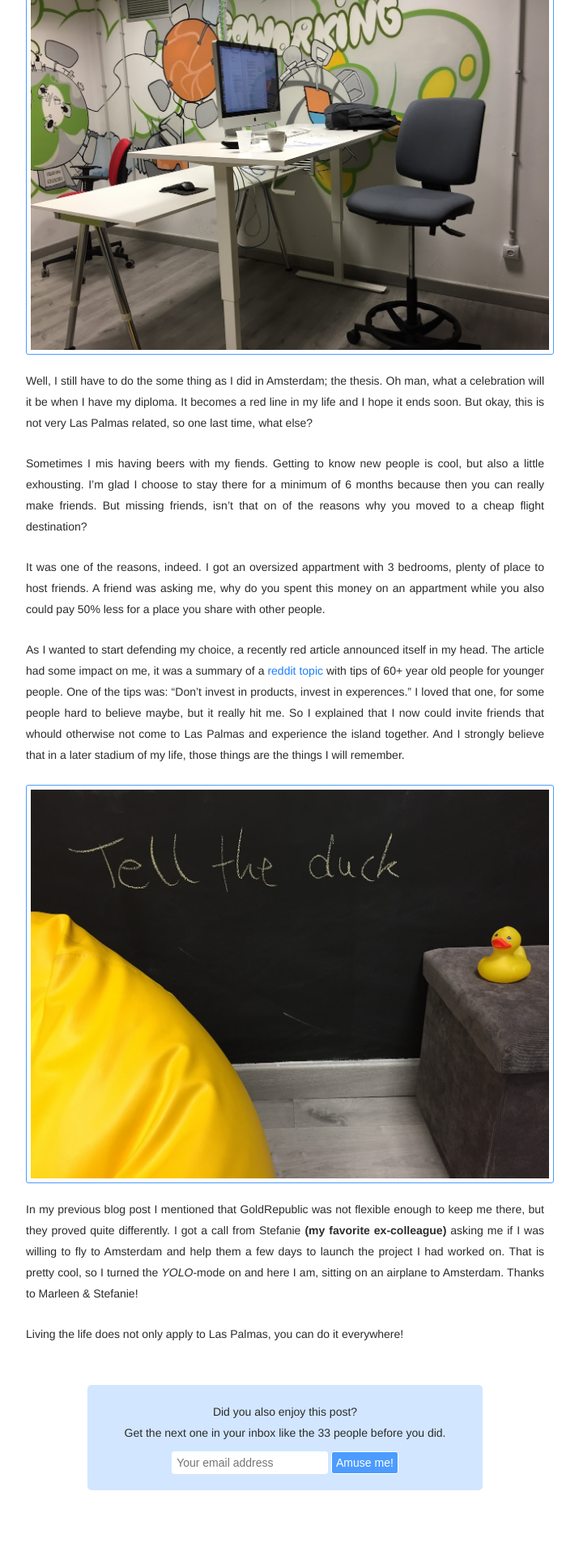
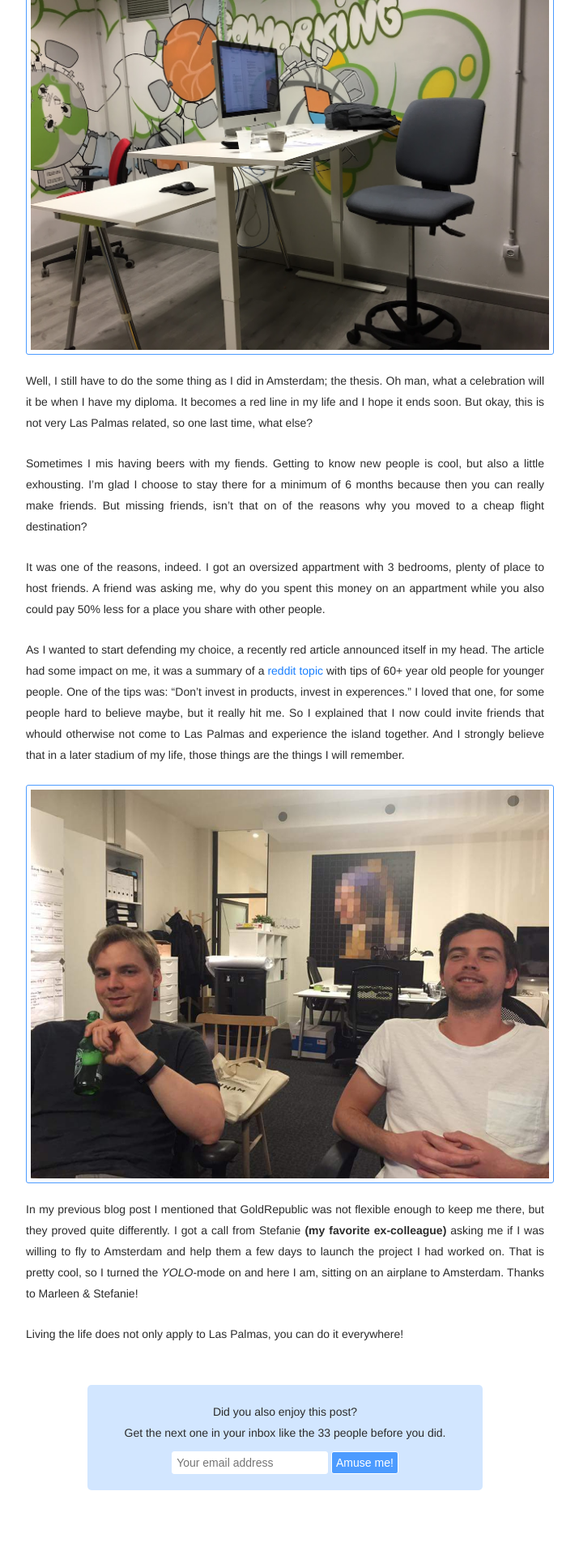
Before and after one commit to adriaandotcom/laspalmas.adriaan.io, a Jekyll site: the page built from _posts/2016-04-08-living-the-life.md, in a window 1280 px wide. Shown: the part 1282-3202 px from the top of the page at 81% size, without its empty margins (288-1003 px from the left). Built offline with Jekyll 4.4.1, drawn with Linux system fonts in a browser that asks for light colours; emoji names are drawn with the system emoji font.

Commit message:
Update 2016-04-08-living-the-life.md

```diff
--- a/_posts/2016-04-08-living-the-life.md
+++ b/_posts/2016-04-08-living-the-life.md
@@ -24,7 +24,7 @@ It was one of the reasons, indeed. I got an oversized appartment with 3 bedrooms
 
 As I wanted to start defending my choice, a recently red article announced itself in my head. The article had some impact on me, it was a summary of a [reddit topic](https://www.reddit.com/r/AskReddit/comments/1mw2mo/60_year_old_redditors_what_advicetips_would_you/) with tips of 60+ year old people for younger people. One of the tips was: "Don't invest in products, invest in experences." I loved that one, for some people hard to believe maybe, but it really hit me. So I explained that I now could invite friends that whould otherwise not come to Las Palmas and experience the island together. And I strongly believe that in a later stadium of my life, those things are the things I will remember.
 
-<div><img src="/images/posts/living-the-life/tell-the-duck.jpg"></div>
+<div><img src="/images/posts/living-the-life/back-at-goldrepublic.jpg"></div>
 
 In my previous blog post I mentioned that GoldRepublic was not flexible enough to keep me there, but they proved quite differently. I got a call from Stefanie __(my favorite ex-colleague)__ asking me if I was willing to fly to Amsterdam and help them a few days to launch the project I had worked on. That is pretty cool, so I turned the *YOLO*-mode on and here I am, sitting on an airplane to Amsterdam. Thanks to Marleen & Stefanie!
 
```
